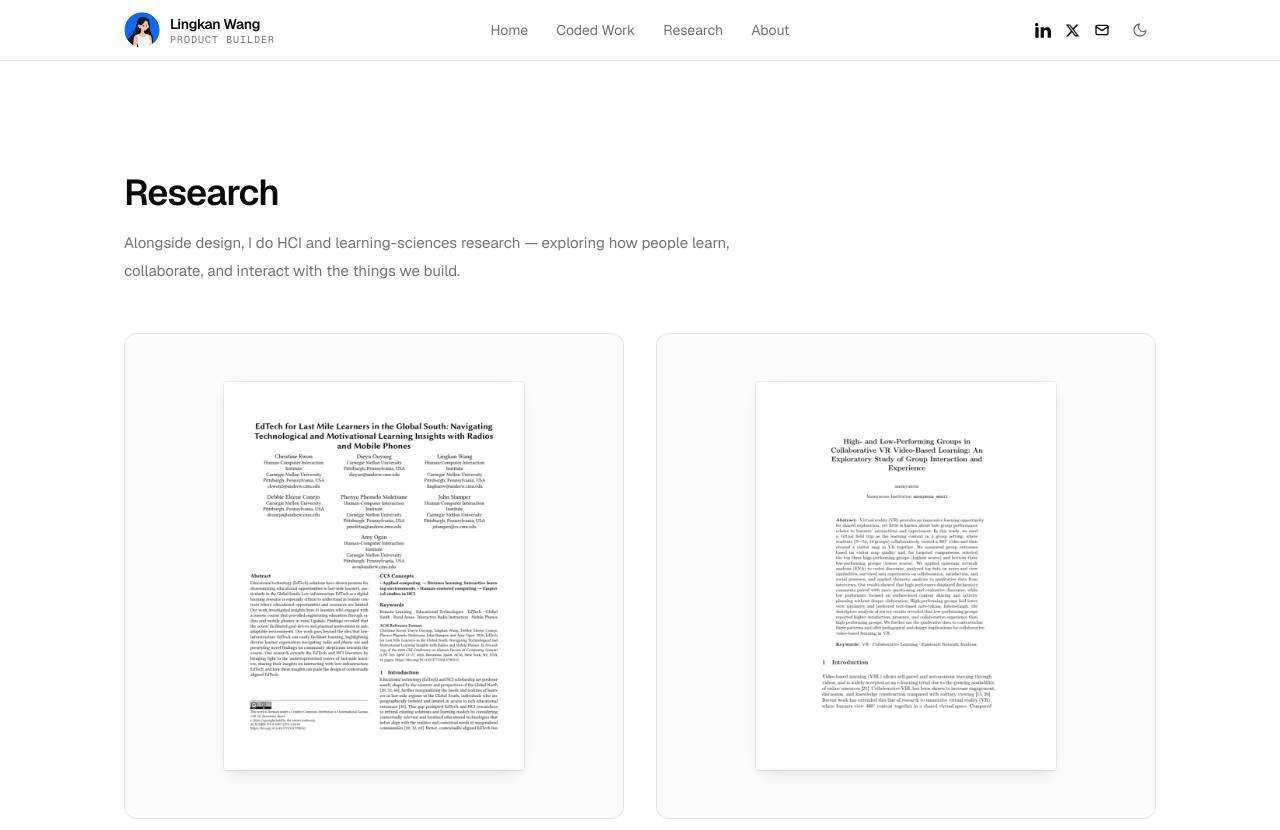
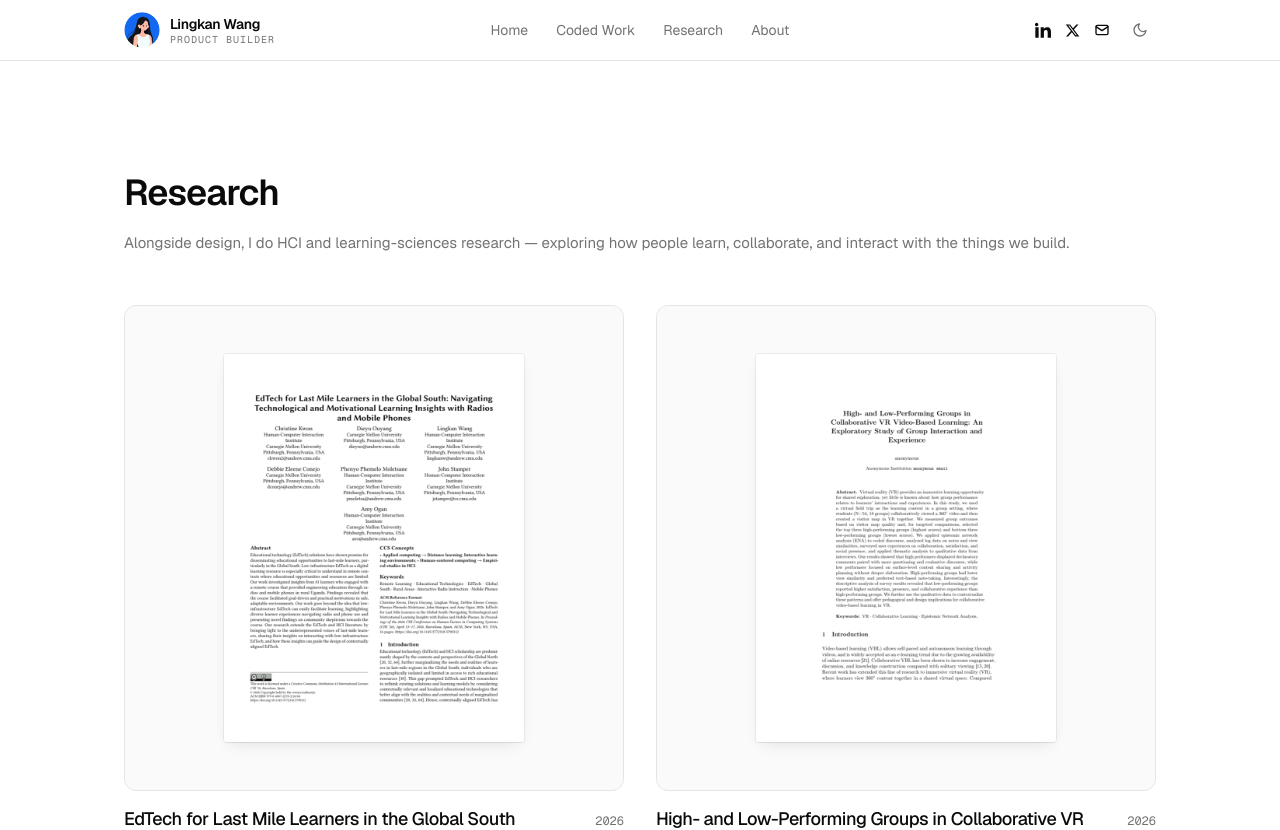
Before and after one commit to lingkan-wang/lingkan-wang.github.io, a Next.js app: page /research in a window 1280 px wide. Shown: the top 830 px of the page. Built offline with nearby package versions, Linux system fonts and the light colour scheme.

Commit message:
style(research): let the intro span the full grid width (wrap at the right card edge, not mid-line)

```diff
--- a/app/research/page.tsx
+++ b/app/research/page.tsx
@@ -11,7 +11,7 @@ export default function ResearchPage() {
     <div className="mx-auto max-w-[1080px] px-6 pb-28 pt-20 sm:pt-28">
       <Reveal>
         <h1 className="text-3xl font-semibold tracking-tight sm:text-4xl">Research</h1>
-        <p className="mt-4 max-w-[640px] text-[15px] leading-7 text-muted">
+        <p className="mt-4 text-[15px] leading-7 text-muted">
           Alongside design, I do HCI and learning-sciences research — exploring how people learn, collaborate, and interact with the things we build.
         </p>
       </Reveal>
```
